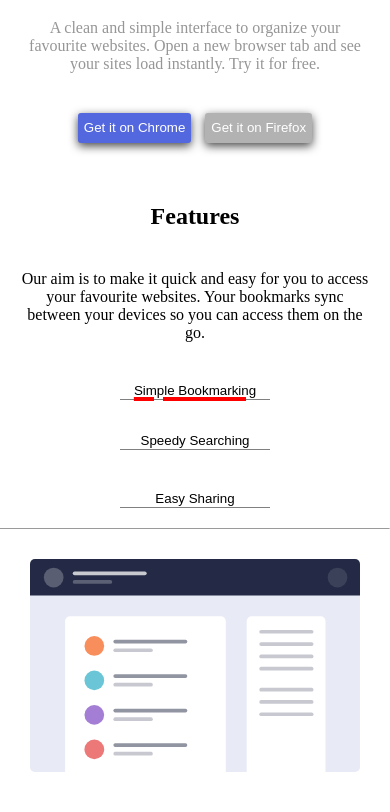
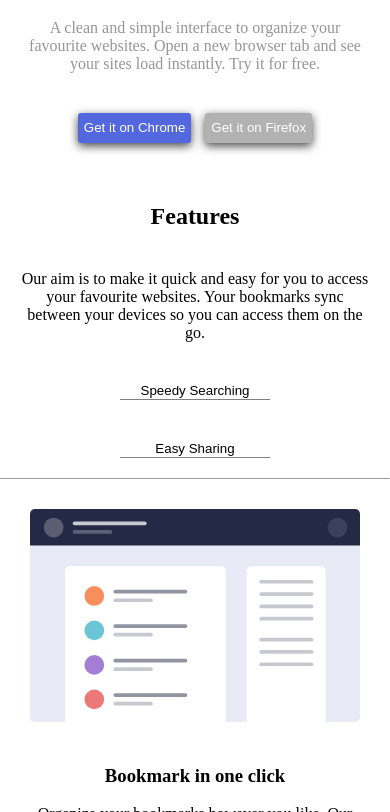
Before and after one commit to Gabin-Hernandez/Bookmark-Landing, a plain HTML site: page index.html in a window 390 px wide. In both pictures the pointer is over the button "Simple Bookmarking". Shown: the part 519-1331 px from the top of the page. Drawn offline with Linux system fonts and the light colour scheme.

Commit message:
Update index.html

```diff
--- a/index.html
+++ b/index.html
@@ -504,6 +504,9 @@
           border-bottom: solid 1px gray;
           margin: 20px;
         }
+         .features button:hover {
+        display: none;
+      }
         .img-responsive {
           width: 100%;
           max-width: 330px;
```
